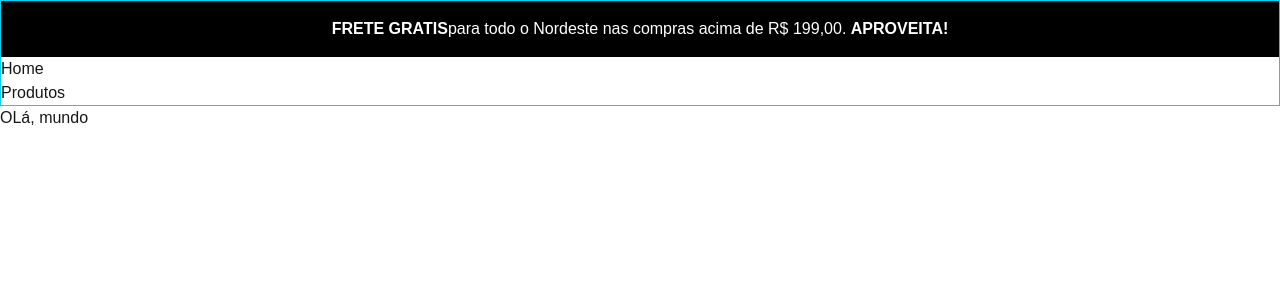
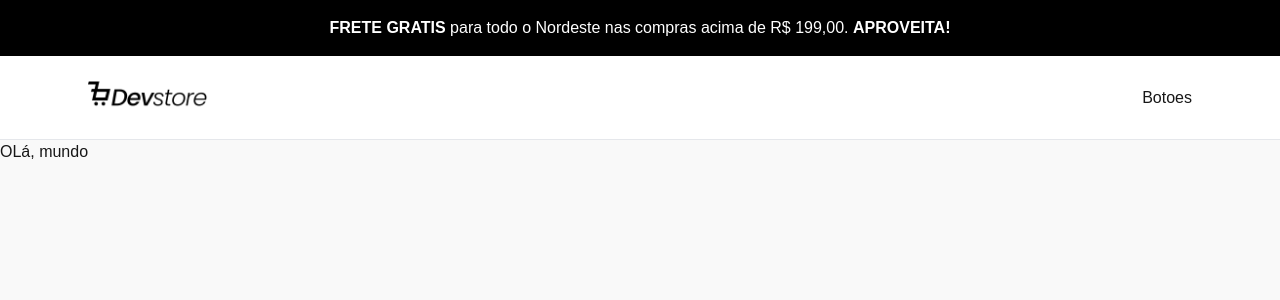
Before and after one commit to JoaoSBarbosa/DevStore-ui, a Next.js app: page / in a window 1280 px wide. Shown: the top 300 px of the page. Built offline with nearby package versions, Linux system fonts and the light colour scheme.

Commit message:
:sparkles: Header - implementação inicial do logo e botões

```diff
--- a/src/app/globals.css
+++ b/src/app/globals.css
@@ -2,7 +2,7 @@
 @import url('https://fonts.googleapis.com/css2?family=Poppins:ital,wght@0,400;0,500;0,700;1,400;1,500;1,700&display=swap');
 
 :root {
-  --background: #ffffff;
+  --background: #f9f9f9;
   --foreground: #171717;
 }
 
--- a/src/components/layout/header.tsx
+++ b/src/components/layout/header.tsx
@@ -1,34 +1,27 @@
+"use client";
+
+import Image from "next/image";
+
 export default function Header() {
   return (
-    <header className="border border-cyan-400">
-
+    <header className="bg-white border-b border-gray-200">
       <div className="bg-black text-white p-4 text-center">
-
-        <strong>FRETE GRATIS</strong>
-        para todo o Nordeste nas compras acima de R$ 199,00. <strong> APROVEITA!</strong>
+        <strong>FRETE GRATIS</strong> para todo o Nordeste nas compras acima de
+        R$ 199,00. <strong> APROVEITA!</strong>
       </div>
 
-      <nav>
-        <ul>
-          <li>
-            <a href="">Home</a>
-          </li>
-          <li>
-            <a href="">Produtos</a>
-          </li>
-          <li>
-            <a href=""></a>
-          </li>
-          <li>
-            <a href=""></a>
-          </li>
-          <li>
-            <a href=""></a>
-          </li>
-        </ul>
-      </nav>
+      <div className="p-6 w-full max-w-6xl mx-auto flex items-center justify-between">
+        <div className="">
+          <Image
+            src="/assets/ui/logo-black.png"
+            alt="DevSTore-logo"
+            width={120}
+            height={40}
+          />
+        </div>
 
-
+        <div className="">Botoes</div>
+      </div>
     </header>
   );
 }
```
